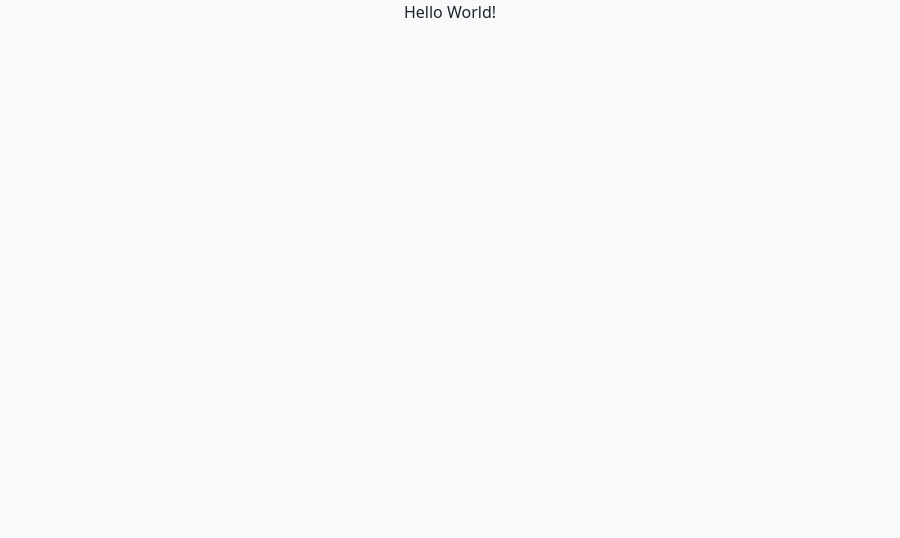
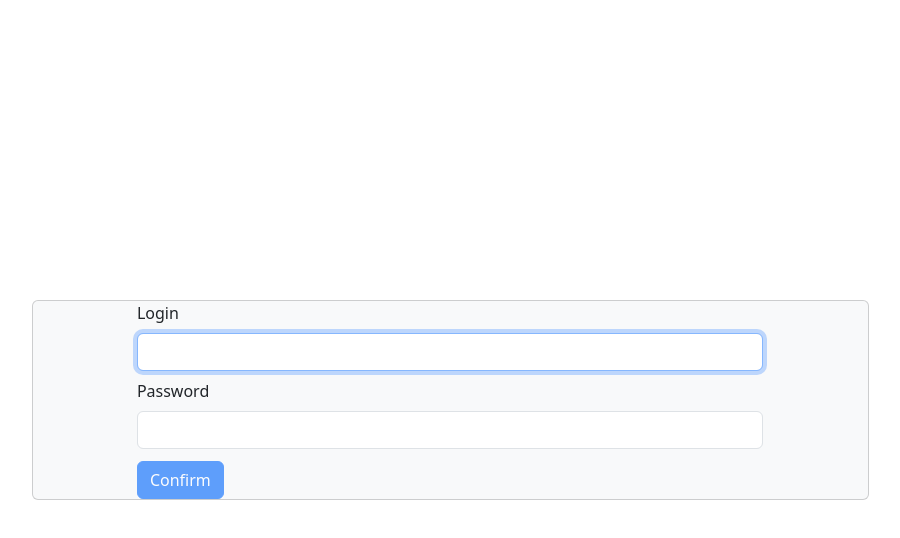
Before and after one commit to artch3r/check-login, a React (Create React App) app in the folder frontend/: page / in a window 1280 px wide. Shown: the top 538 px of the page, without its empty margins (190-1090 px from the left). Built offline with nearby package versions, Linux system fonts and the light colour scheme.

Commit message:
add MainPage layout

```diff
--- a/frontend/src/App.jsx
+++ b/frontend/src/App.jsx
@@ -1,11 +1,7 @@
-import { Container } from 'react-bootstrap';
+import MainPage from './components/MainPage/MainPage';
 
 const App = () => (
-  <Container className="vh-100 vw-100 bg-light">
-    <div className="text-center">
-      Hello World!
-    </div>
-  </Container>
+  <MainPage />
 );
 
 export default App;
--- /dev/null
+++ b/frontend/src/components/MainPage/MainPage.jsx
@@ -0,0 +1,71 @@
+import {
+  Container, Card, Form, Button,
+} from 'react-bootstrap';
+import { useFormik } from 'formik';
+import * as yup from 'yup';
+import { useRef, useEffect } from 'react';
+
+const FormField = ({ type, formik, loginRef }) => (
+  <Form.Group className="mb-2 position-relative d-flex flex-column">
+    <Form.Label htmlFor={type}>{type.charAt(0).toUpperCase() + type.slice(1)}</Form.Label>
+    <Form.Control
+      name={type}
+      id={type}
+      type={type}
+      autoComplete={type}
+      value={formik[type]}
+      onChange={formik.handleChange}
+      onBlur={formik.handleBlur}
+      isInvalid={formik.errors[type] && formik.touched[type]}
+      disabled={formik.isSubmitting}
+      ref={type === 'login' ? loginRef : null}
+    />
+    <Form.Control.Feedback type="invalid" className="align-self-end" tooltip>{formik.errors[type]}</Form.Control.Feedback>
+  </Form.Group>
+);
+
+const MainPage = () => {
+  const loginRef = useRef();
+
+  useEffect(() => {
+    loginRef.current.focus();
+  }, []);
+
+  const formik = useFormik({
+    initialValues: {
+      login: '',
+      password: '',
+    },
+    validationSchema: yup.object().shape({
+      login: yup.string().required('required field').matches(/^developer21$/, 'incorrect login').trim(),
+      password: yup.string().required('required field').matches(/^123456$/, 'incorrect password').trim(),
+    }),
+    onSubmit: ({ login, password }) => {
+      console.log('login', login);
+      console.log('password', password);
+    },
+    validateOnMount: true,
+  });
+
+  const fields = ['login', 'password'];
+
+  return (
+    <Container className="vh-100 d-flex justify-content-center">
+      <Card className="h-25 w-75 align-self-center bg-light">
+        <Form className="w-75 mx-auto my-auto" onSubmit={formik.handleSubmit}>
+          {fields.map((field) => (
+            <FormField
+              type={field}
+              formik={formik}
+              loginRef={loginRef}
+              key={field}
+            />
+          ))}
+          <Button className="mt-1" type="submit" disabled={Object.values(formik.errors).length > 0}>Confirm</Button>
+        </Form>
+      </Card>
+    </Container>
+  );
+};
+
+export default MainPage;
```
Also changed, not shown: frontend/src/components/ProfilePage/ProfilePage.jsx (added).
